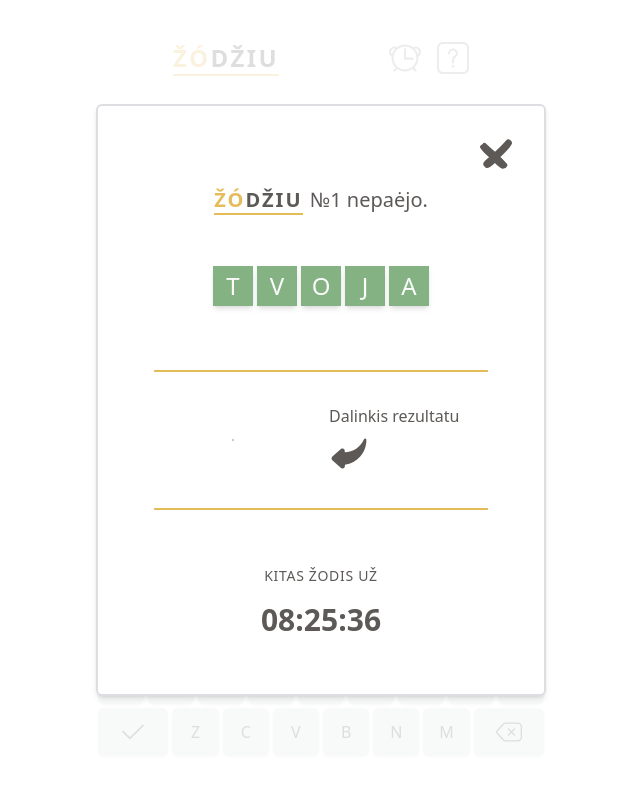
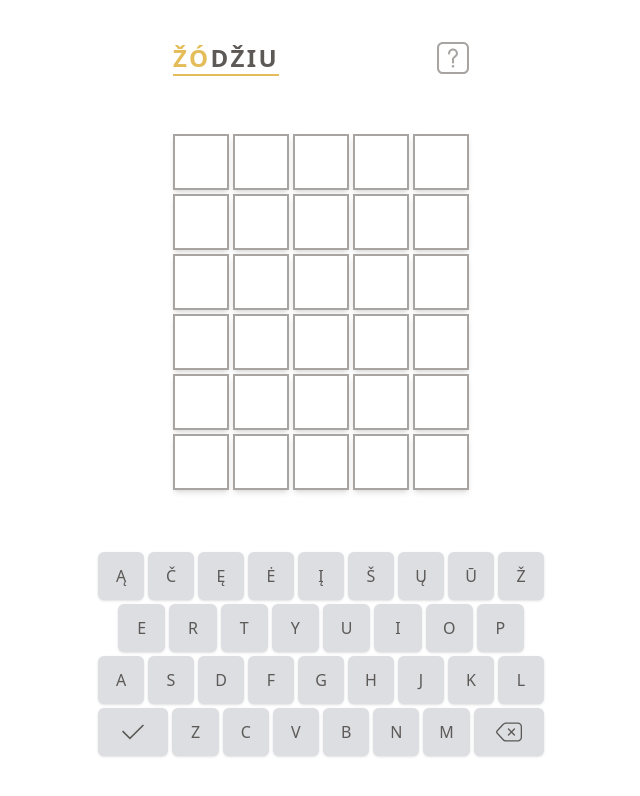
Before and after one commit to simas-b/zodziu-react, a React (Create React App) app: page / in a window 1280 px wide. Shown: the top 796 px of the page, without its empty margins (319-959 px from the left). Built offline with nearby package versions, Linux system fonts and the light colour scheme.

Commit message:
fix = instead of ===

```diff
--- a/src/components/Board.tsx
+++ b/src/components/Board.tsx
@@ -11,7 +11,7 @@ type Props = {
 export default function Board({ targetWord, onSubmit, guesses }: Props) {
   const rows = arrayPadEnd(guesses, undefined, 6);
   const activeRowIndex = guesses.length;
-  const gameIsOver = (guesses.length =
+  const gameIsOver = (guesses.length ===
     6 || guesses[guesses.length - 1] === targetWord);
 
   return (
```
